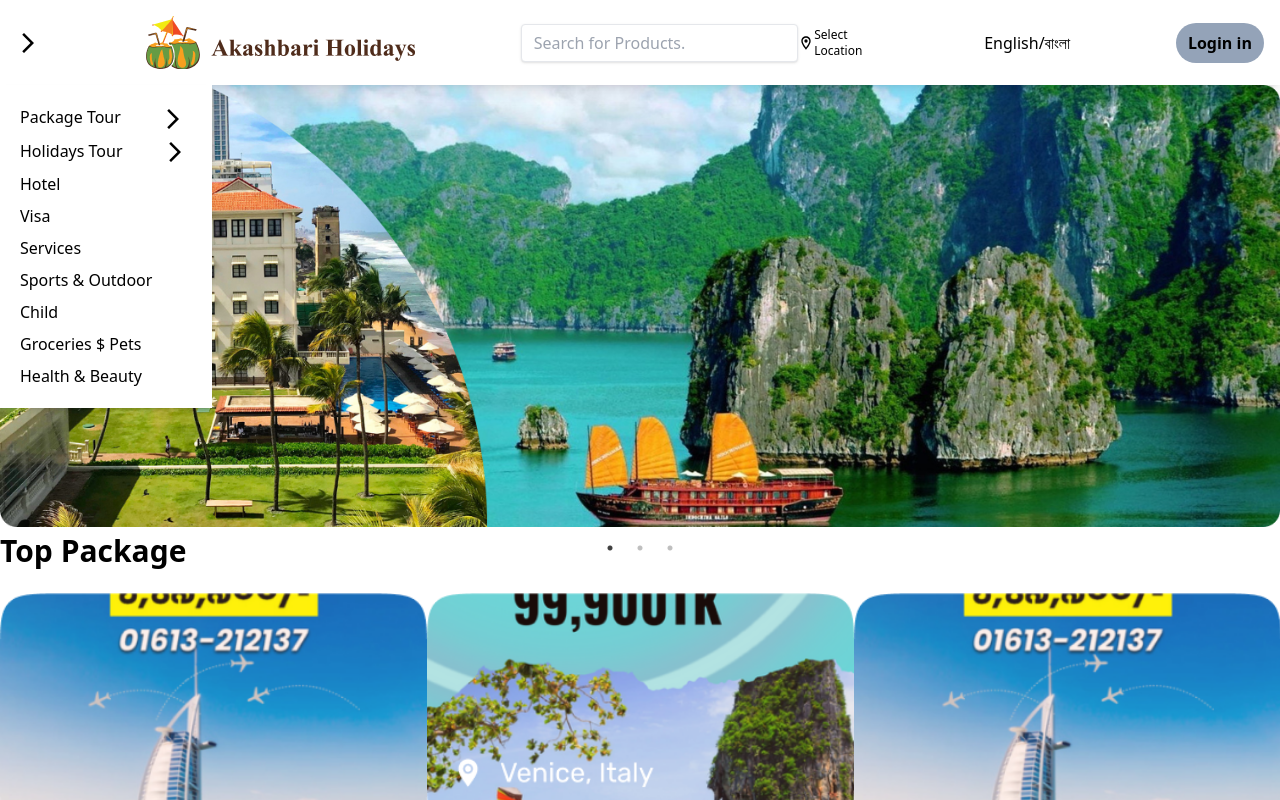
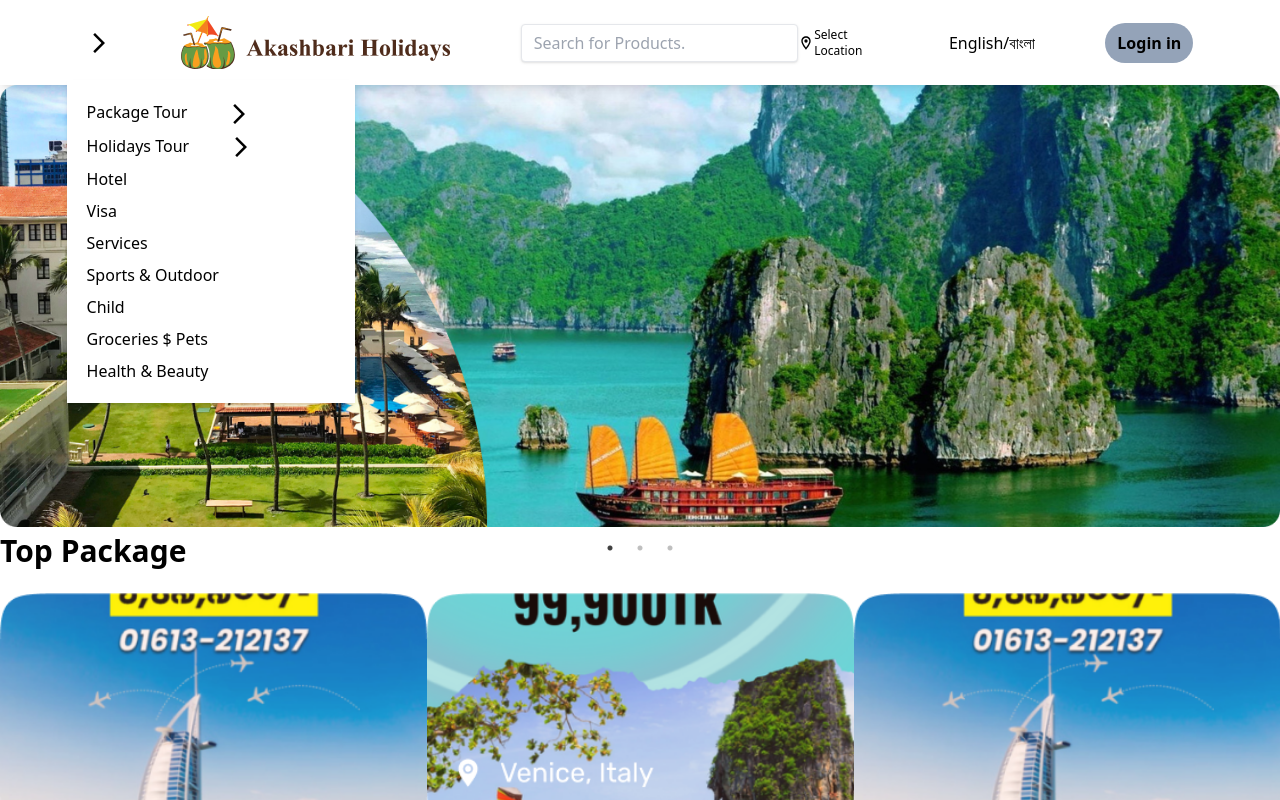
Before and after one commit to Sadid205/Akashbari_Travel, a React (Vite) app: page / in a window 1280 px wide. Shown: the top 800 px of the page. Built offline with nearby package versions, Linux system fonts and the light colour scheme.

Commit message:
Problem Solved on Nav

```diff
--- a/src/Component/Headers.jsx
+++ b/src/Component/Headers.jsx
@@ -29,14 +29,21 @@ export const Headers = () => {
   return (
     <div className={`absolute z-50 md:relative w-screen`}>
       <div
-        className={`md:flex p-4 bg-white transition-all ease-in duration-500 justify-between relative  shadow-lg ${
+        className={`md:flex p-4 bg-white transition-all ease-in duration-500 justify-evenly relative  shadow-lg ${
           open ? "top-0" : "-top-96"
         }`}
       >
-        <div onClick={handler1} className="flex items-center hover:cursor-pointer">
+        <div onClick={handler1} className="relative flex items-center hover:cursor-pointer">
           <span>
             {open1?<span className="text-black"><ArrowForwardIosIcon/></span>:<span className="text-black"><DensitySmallIcon /></span>}
           </span>
+          <div className={`bg-white absolute md:w-56 lg:w-72 transition-all z-50 ease-in duration-500 ${!open?'top-8':'md:top-16 top-48'} ${ open1 ? '-left-5': '-left-96 md:hidden'}`}>
+        <ul className="p-4 shadow-md">
+            {listItem.map((item,index)=>(
+                <li className="p-1" key={index}><a href={item.link}>{item.title}</a><span className="ml-10">{item.icon}</span></li>
+            ))}
+        </ul>
+      </div>
         </div>
         <div>
           <img src={logo} alt="logo" />
@@ -70,13 +77,6 @@ export const Headers = () => {
           {open? <span className="text-black"><CloseIcon/></span> :<span className="text-black"><DensityMediumIcon /></span>}
         </span>
       </div>
-      <div className={`bg-white absolute transition-all z-50 ease-in duration-500 ${!open?'top-8':'top-22'} ${ open1 ? 'left-0': '-left-96'}`}>
-        <ul className="p-4 shadow-md">
-            {listItem.map((item,index)=>(
-                <li className="p-1" key={index}><a href={item.link}>{item.title}</a><span className="ml-10">{item.icon}</span></li>
-            ))}
-        </ul>
-      </div>
     </div>
   );
 };
```
